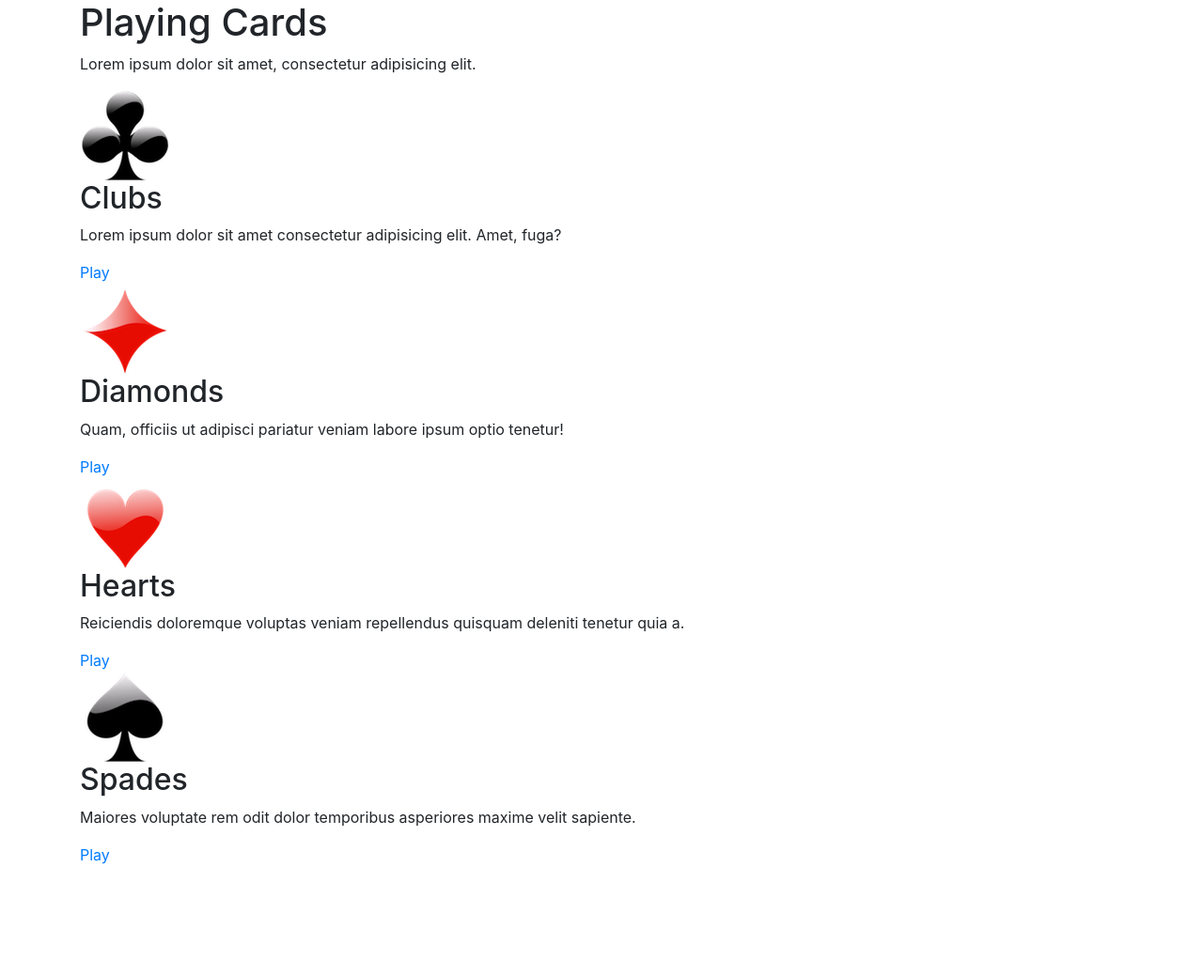
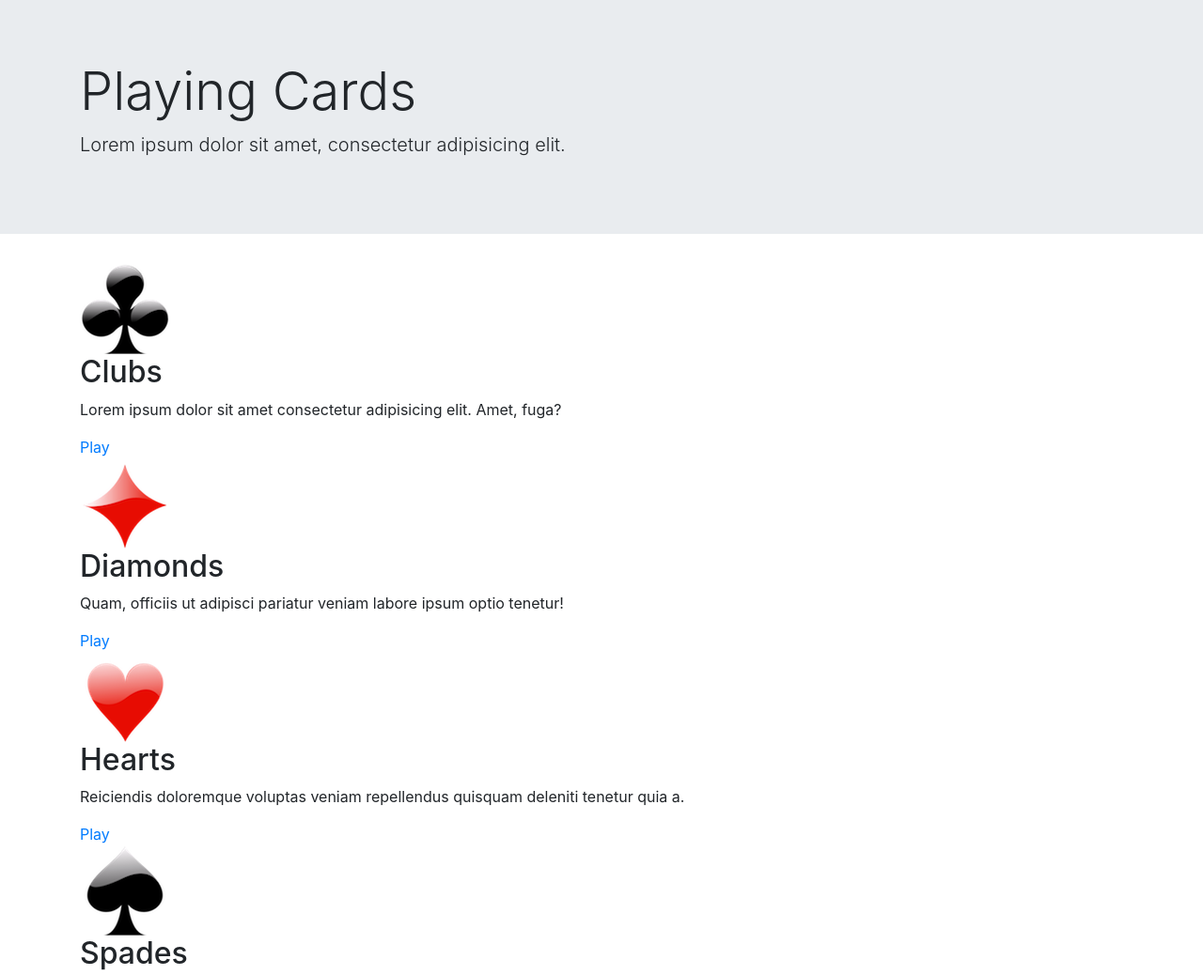
Before and after one commit to thach-abs/lis549-sp22-exercise-08-thach-abs, a plain HTML site: page index.html in a window 1280 px wide. Shown: the top 1038 px of the page at 94% size. Before the commit the page ends 922 px from the top, so only its background shows below. Drawn offline with nearby package versions, Linux system fonts and the light colour scheme.

Commit message:
JUMBOTRON

```diff
--- a/index.html
+++ b/index.html
@@ -10,9 +10,11 @@
 
 <body>
   <header>
+    <div class="jumbotron jumbotron-fluid">
       <div class="container">
-    <h1>Playing Cards</h1>
-    <p>Lorem ipsum dolor sit amet, consectetur adipisicing elit.</p>
+    <h1 class="display-4">Playing Cards</h1>
+    <p class="lead">Lorem ipsum dolor sit amet, consectetur adipisicing elit.</p>
+    </div>
     </div>
   </header>
 
@@ -25,6 +27,7 @@
       <p>Lorem ipsum dolor sit amet consectetur adipisicing elit. Amet, fuga?</p>
       <a href="#">Play</a>
     </div>
+
 
     <!-- Card 2 -->
     <div>
```
